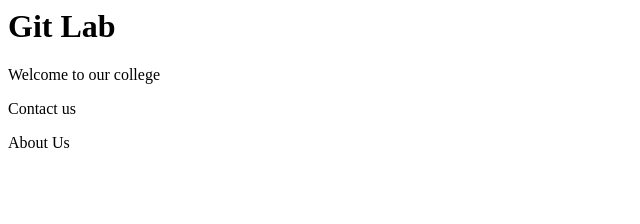
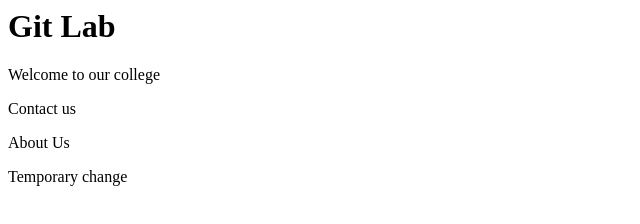
Before and after one commit to vighneshmagi/git-collaboration-lab, a plain HTML site: page index.html in a window 1280 px wide. Shown: the whole page, without its empty margins (0-640 px from the left). Drawn offline with Linux system fonts and the light colour scheme.

Commit message:
Temporary change

```diff
--- a/index.html
+++ b/index.html
@@ -2,3 +2,4 @@
 <p>Welcome to our college</p>
 <footer>Contact us</footer>
 <p>About Us</p>
+<p>Temporary change</p>
```
